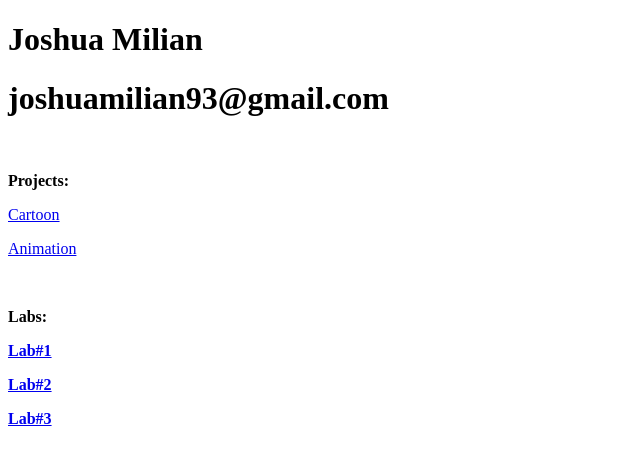
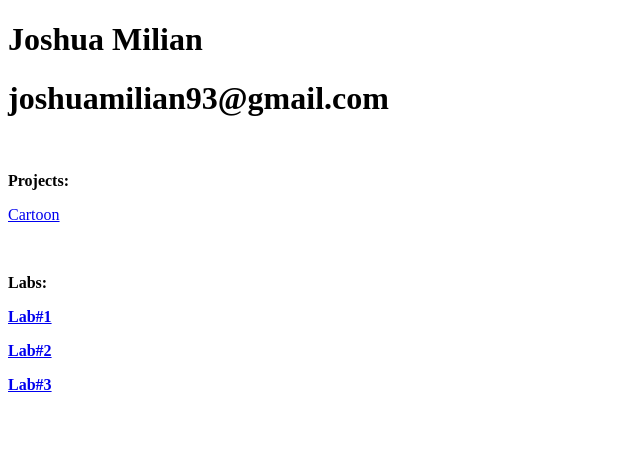
Before and after one commit to joshuamilian/Multimedia, a plain HTML site: page index.html in a window 1280 px wide. Shown: the whole page, without its empty margins (0-640 px from the left). Drawn offline with Linux system fonts and the light colour scheme.

Commit message:
Update index.html

```diff
--- a/index.html
+++ b/index.html
@@ -10,7 +10,7 @@
     <br>
     <p><strong>Projects:</strong></p>
     <p> <a href="cartoon.html">Cartoon</a></p>
-    <p> <a href="animaton.html">Animation</a></p>
+
     <br>
     <p><strong>Labs:<strong</strong></p>
     <p> <a href="lab1.html">Lab#1</a></p>
```
